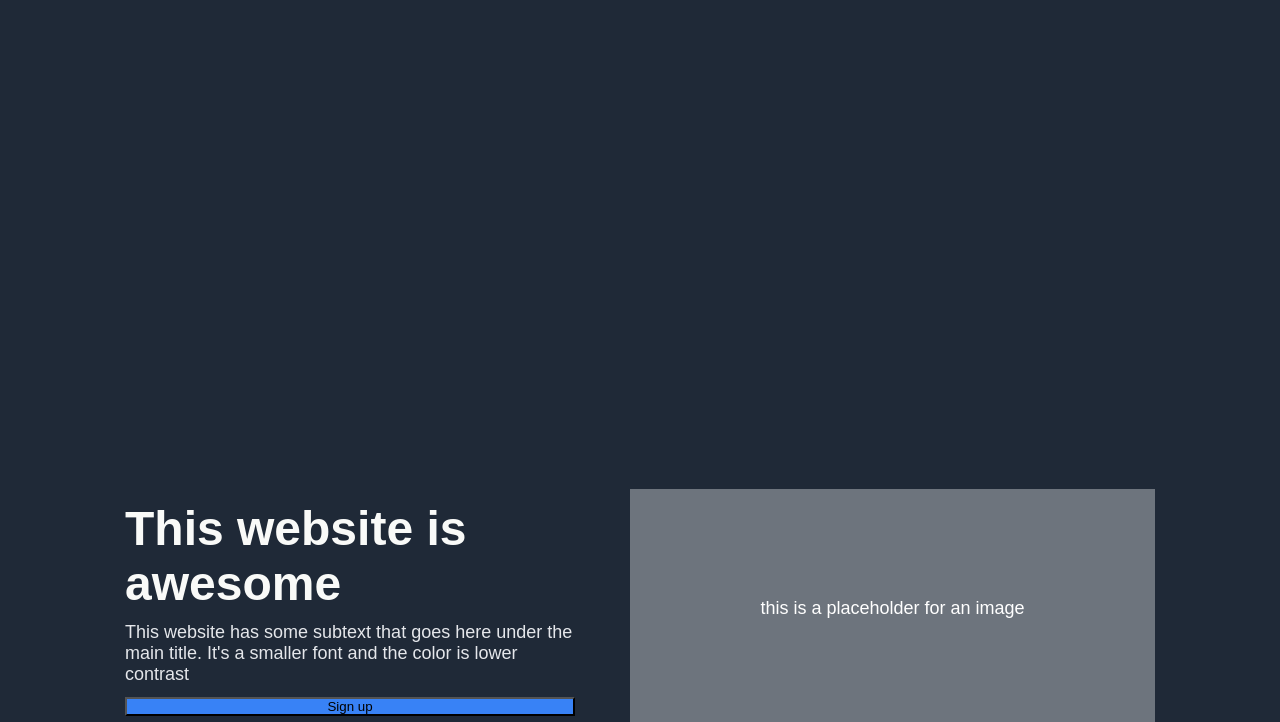
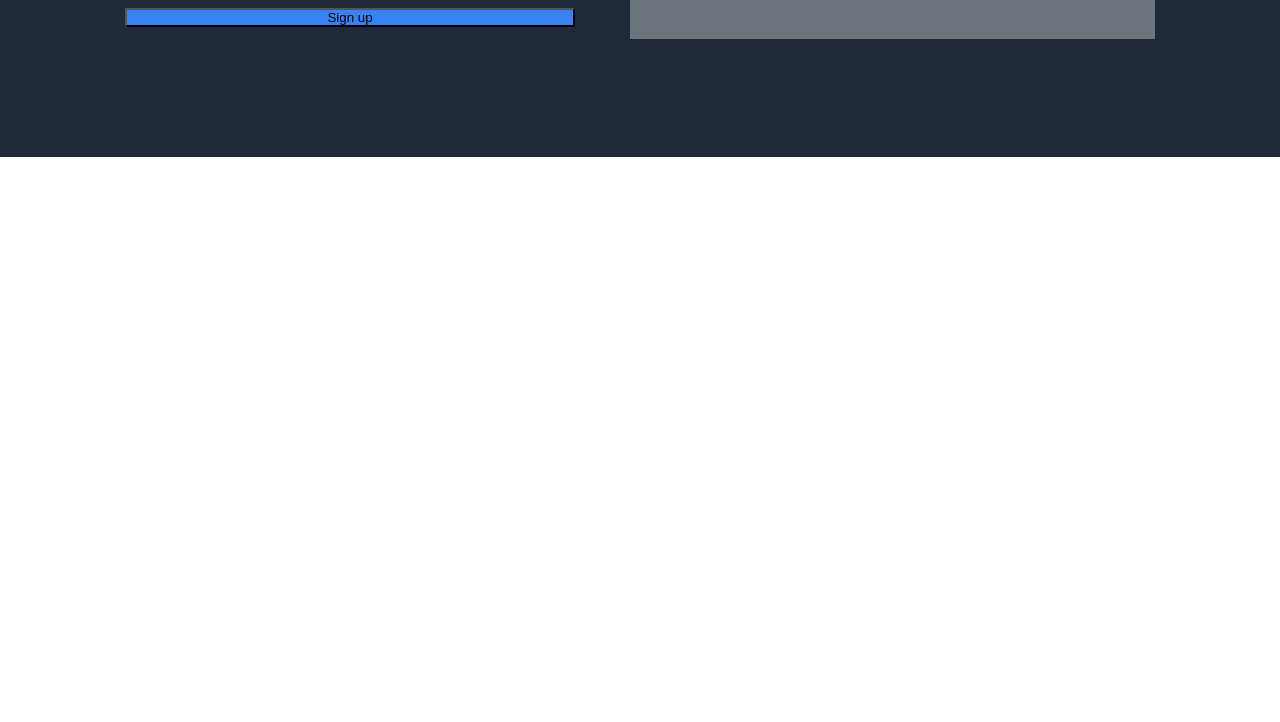
Before and after one commit to HARDEST-GITHUB/landing-page, a plain HTML site: page index.html in a window 1280 px wide. Shown: the part 378-1100 px from the top of the page. Drawn offline with Linux system fonts and the light colour scheme.

Commit message:
fixed height

```diff
--- a/styles.css
+++ b/styles.css
@@ -55,7 +55,7 @@ ul {
     justify-content: center;
     align-items: center;
     background-color:#1F2937;
-    flex: 1;
+    flex: 0 1 475px;
 }
 
 .holder {
```
